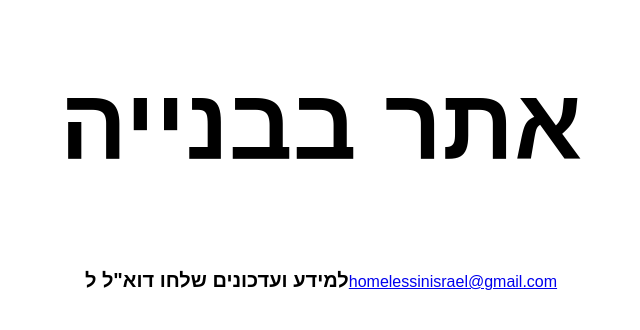
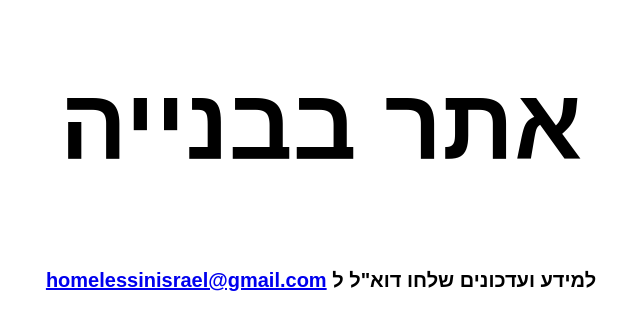
Before and after one commit to homlessinisrael/homlessinisrael.github.io, a plain HTML site: page index.html in a window 1280 px wide. Shown: the whole page, without its empty margins (319-959 px from the left). Drawn offline with Linux system fonts and the light colour scheme; a web font is replaced by a local one.

Commit message:
Landing page

```diff
--- a/index.html
+++ b/index.html
@@ -24,11 +24,12 @@
 			display: inline-block;
 		}
 
+
 	</style>
 
 </head>
 <body>
 	<h1>אתר בבנייה</h1>
-	<h3>למידע ועדכונים שלחו דוא"ל ל </h3><a href="mailto:homelessinisrael@gmail.com?subject=update">homelessinisrael@gmail.com</a>
+	<h3><a href="mailto:homelessinisrael@gmail.com?subject=update">homelessinisrael@gmail.com</a> למידע ועדכונים שלחו דוא"ל ל </h3>
 </body>
 </html>
```
